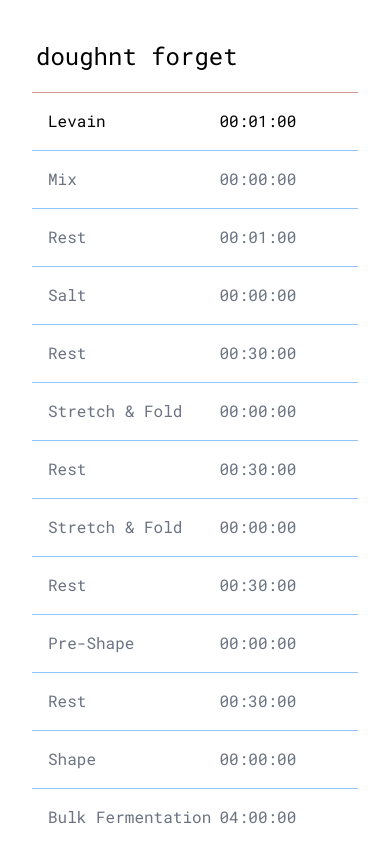
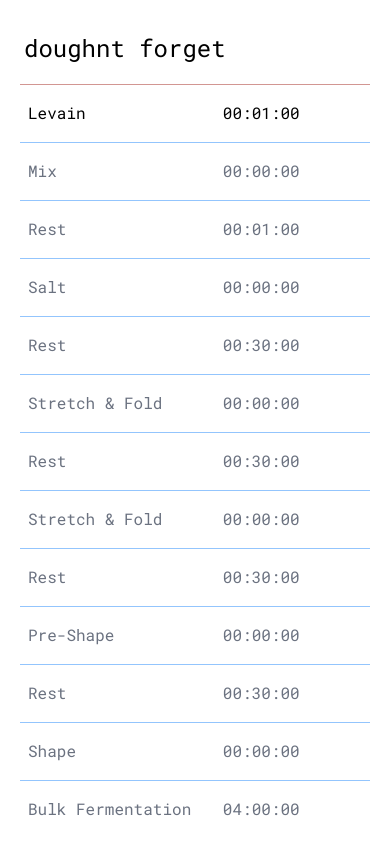
Before and after one commit to nicolean/doughnt-forget, a Next.js app: page / in a window 390 px wide. Shown: the top 847 px of the page. Built offline with nearby package versions, Linux system fonts and the light colour scheme; some icons are missing.

Commit message:
Improves mobile responsiveness

```diff
--- a/src/components/Step.tsx
+++ b/src/components/Step.tsx
@@ -71,7 +71,7 @@ export default function Step({ step, isActive, isNotificationsEnabled, onSkip, o
               <StepForm step={step} onSubmit={onSubmit} onCancel={() => updateActiveEditStep('')} onDeleteStep={onDeleteStep} />
             </div>
           </div>
-        : <div className="grid grid-cols-12 p-4" onClick={onEditClick}>
+        : <div className="grid grid-cols-12 py-4 px-2 sm:p-4" onClick={onEditClick}>
             <div className="col-span-7">{ step.name }</div>
             { step.duration
               ? <StepTimer stepName={step.name} duration={step.duration} isActive={isActive} isComplete={step.isCompleted} isNotificationsEnabled={isNotificationsEnabled} onSkip={handleOnSkip} />
--- a/src/components/StepForm.tsx
+++ b/src/components/StepForm.tsx
@@ -24,15 +24,15 @@ export default function StepForm({ step, onSubmit, onCancel, onDeleteStep }: Ste
 
   return (
     <div className="grid grid-cols-12 p-4 rounded bg-white hover:bg-white shadow-lg border-gray-200 border">
-      <div className="col-span-7 pr-3">
+      <div className="col-span-8 sm:col-span-7 pr-3">
         <label className="visually-hidden" htmlFor="name">Name</label>
         <Input placeholder="Name" value={ name } onChange={(event: ChangeEvent<HTMLInputElement>) => setName(event.target.value)} id="name" />
       </div>
-      <div className="col-span-3 pr-3">
+      <div className="col-span-4 sm:col-span-3 pr-3">
         <label className="visually-hidden" htmlFor="duration">Duration</label>
         <Input placeholder="HH:MM" value={ duration } onChange={(event: ChangeEvent<HTMLInputElement>) => setDuration(event.target.value)} id="duration" />
       </div>
-      <div className="col-span-2 flex justify-end">
+      <div className="col-span-12 sm:col-span-2 flex justify-center sm:justify-end mt-4 sm:mt-0">
         <button aria-label="Save changes" onClick={handleOnSubmit}><SaveFloppyDisk height="1.25rem" /></button>
         <button aria-label="Cancel changes" onClick={onCancel}><Cancel height="1.25rem" /></button>
         { onDeleteStep && step.id && <button aria-label="Delete step" onClick={() => onDeleteStep(step.id)}><Trash height="1.25rem" /></button> }
--- a/src/pages/index.tsx
+++ b/src/pages/index.tsx
@@ -20,8 +20,8 @@ export default function Home() {
 		    <link rel="icon" type="image/svg+xml" href="/favicon.svg" />
       </Head>
       <main className="w-screen">
-        <div className="w-full px-8 sm:max-w-xl sm:p-0 mx-auto">
-          <div className="pt-10 pb-5 px-1 flex justify-between border-b border-notecard-pink">
+        <div className="w-full px-5 sm:max-w-xl sm:p-0 mx-auto">
+          <div className="pt-8 sm:pt-10 pb-5 px-1 flex justify-between border-b border-notecard-pink">
             <h1 className="text-2xl">doughnt forget</h1>
             <div className="flex">
               <button className="mr-4" aria-label="Toggle edit mode" onClick={toggleEditMode}>
--- a/src/styles/globals.css
+++ b/src/styles/globals.css
@@ -6,6 +6,7 @@
 
 html {
   font-family: 'Roboto Mono', system-ui, sans-serif;
+  font-size: 1rem;
   box-sizing: border-box;
 }
 
```
